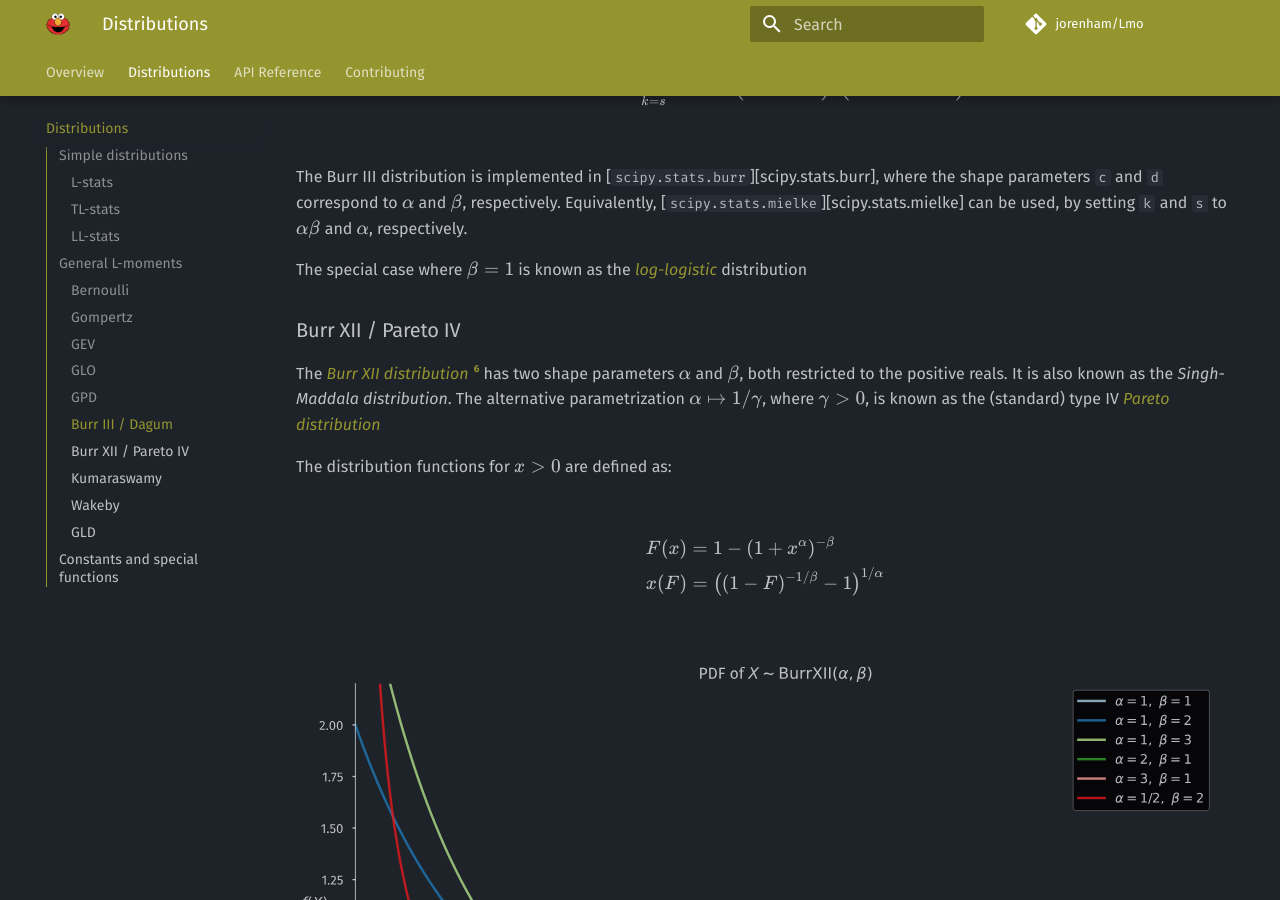
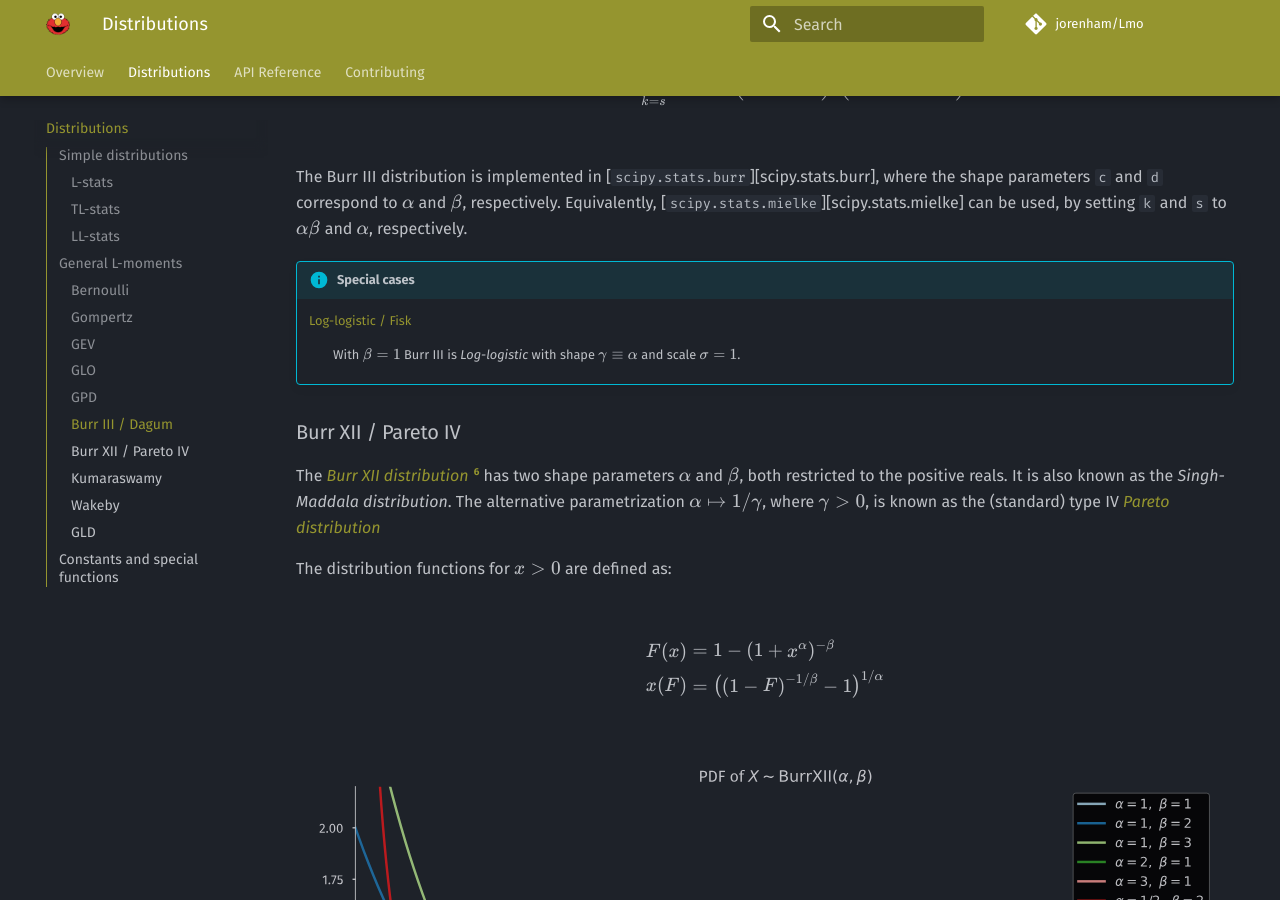
Before and after one commit to jorenham/Lmo, an MkDocs documentation site: the page built from docs/distributions.md, in a window 1280 px wide and 900 px high, scrolled down 7762 px. Built offline with MkDocs 1.6.1 and Material for MkDocs 9.7.7, drawn with Linux system fonts in a browser that asks for light colours; comment, search, counter and statistics services are not loaded.

Commit message:
Burr III special case

```diff
--- a/docs/distributions.md
+++ b/docs/distributions.md
@@ -982,9 +982,12 @@
 Equivalently, [`scipy.stats.mielke`][scipy.stats.mielke] can be used, by
 setting `k` and `s` to \( \alpha \beta \) and \( \alpha \), respectively.
 
-The special case where \( \beta = 1 \) is known as the
-[*log-logistic*](https://wikipedia.org/wiki/Log-logistic_distribution)
-distribution
+/// admonition | Special cases
+    type: info
+[Log-logistic / Fisk](https://wikipedia.org/wiki/Log-logistic_distribution)
+:   With \( \beta = 1 \) Burr III is *Log-logistic* with shape
+\( \gamma \equiv \alpha \) and scale \( \sigma = 1 \).
+///
 
 ### Burr XII / Pareto IV
 
```
